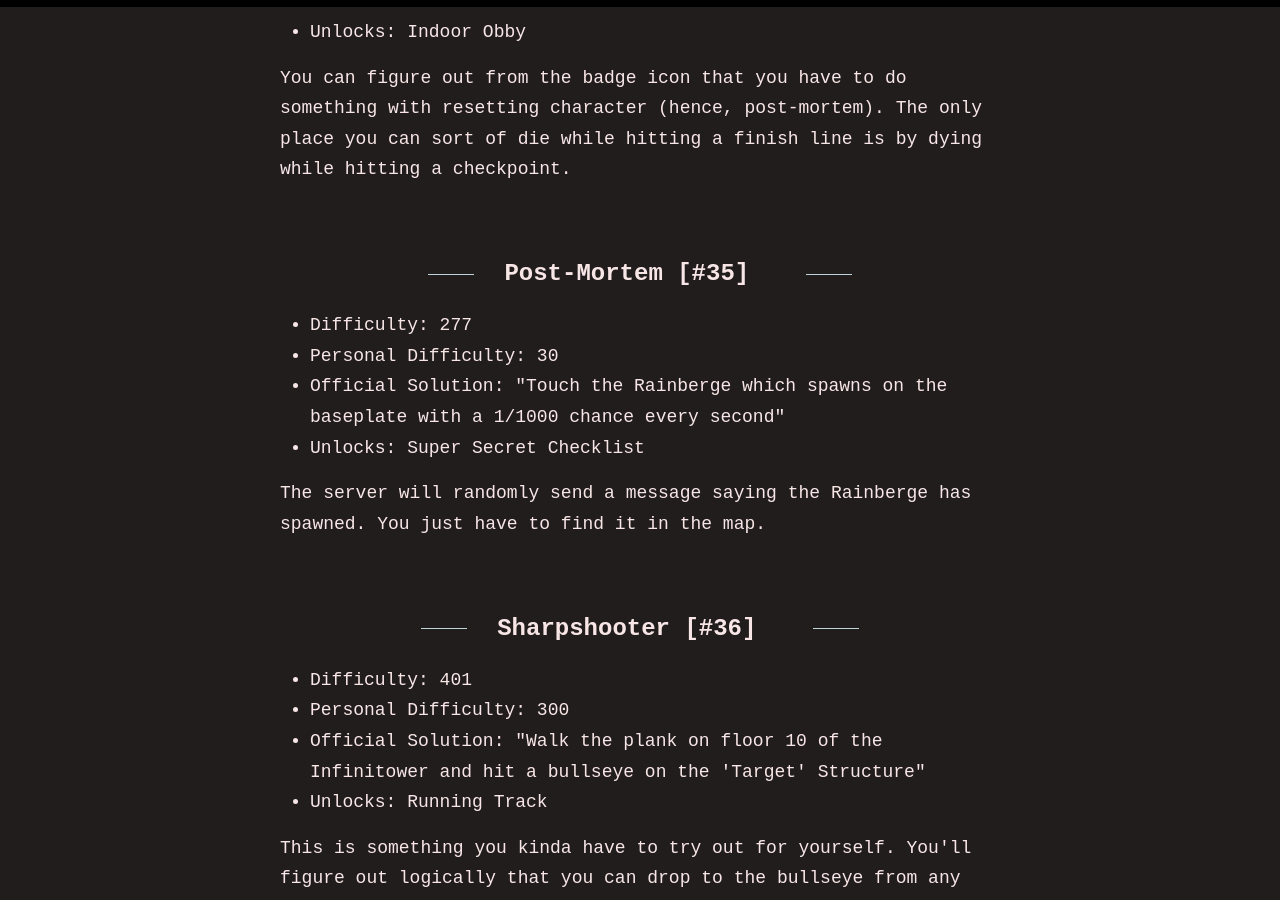
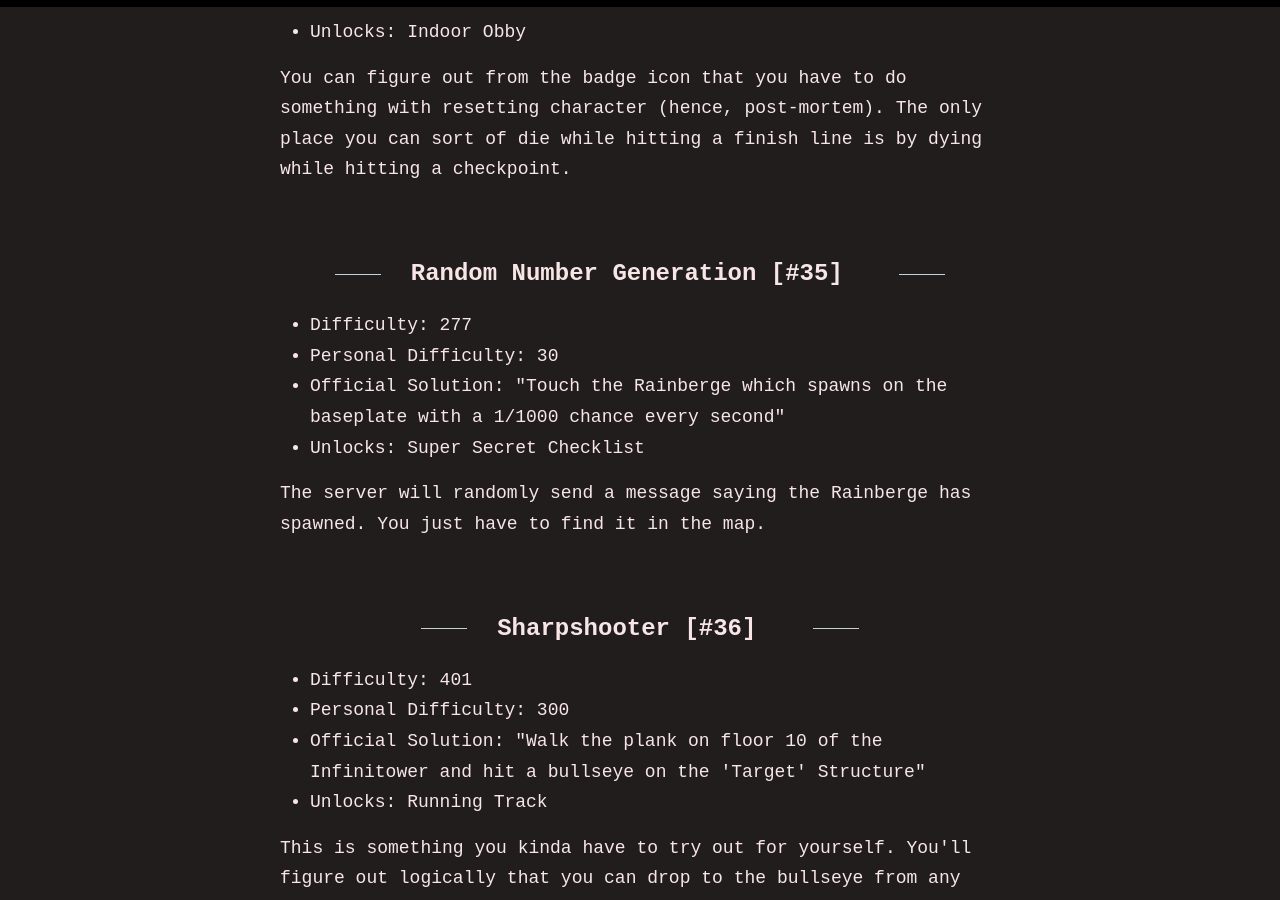
Before and after one commit to pwoofy/pwoofy.github.io, a Jekyll site: the page built from _posts/2025-09-12-secretuniverse.md, in a window 1280 px wide and 900 px high, scrolled down 12768 px. Built offline with Jekyll 4.4.1, drawn with Linux system fonts in a browser that asks for light colours.

Commit message:
meet the owner

```diff
--- a/_posts/2025-09-12-secretuniverse.md
+++ b/_posts/2025-09-12-secretuniverse.md
@@ -465,7 +465,7 @@ print("Finished prompting for all assets.")
 <br>
 
 <div class="puzzle-entry" >
-    <h2>Post-Mortem [#35]</h2>
+    <h2>Random Number Generation [#35]</h2>
     <ul>
         <li>Difficulty: 277</li>
         <li>Personal Difficulty: 30</li>
```
